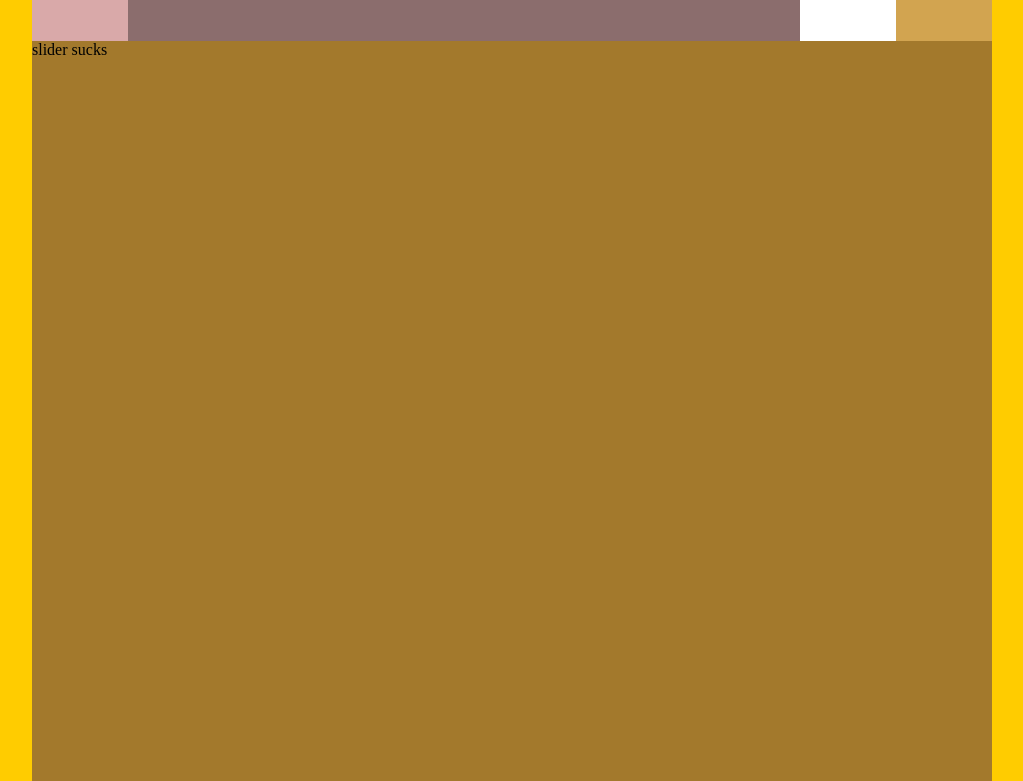
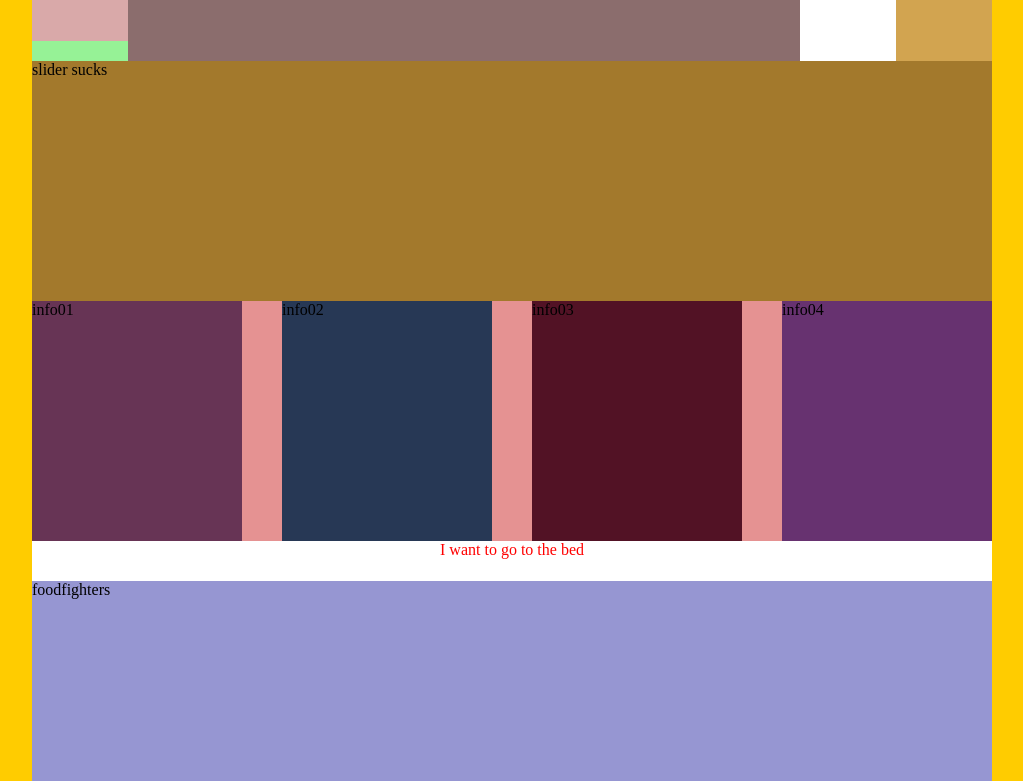
Before and after one commit to kcc-nma-art258/assignments, a plain HTML site: page index.html in a window 1280 px wide. Shown: the part 19-800 px from the top of the page, without its empty margins (128-1151 px from the left). Drawn offline with Linux system fonts and the light colour scheme.

Commit message:
Changed the height for sections

```diff
--- a/style.css
+++ b/style.css
@@ -33,7 +33,7 @@ body {
 }
 
 .main-header {
-  height: 60px;
+  height: 10%;
   width: 100%;
   background-color: #96F296;
 }
@@ -71,12 +71,12 @@ body {
 }
 
 .hero {
-  height: 100%;
+  height: 30%;
   background-color: #A3792C;
 }
 
 .site-info {
-  height: 260px;
+  height: 30%;
   background-color: #E59292;
 }
 
@@ -116,7 +116,7 @@ body {
 }
 
 .main-footer {
-  height: 200px;
+  height: 30%;
   background-color: #9696D2;
 }
 }
```
